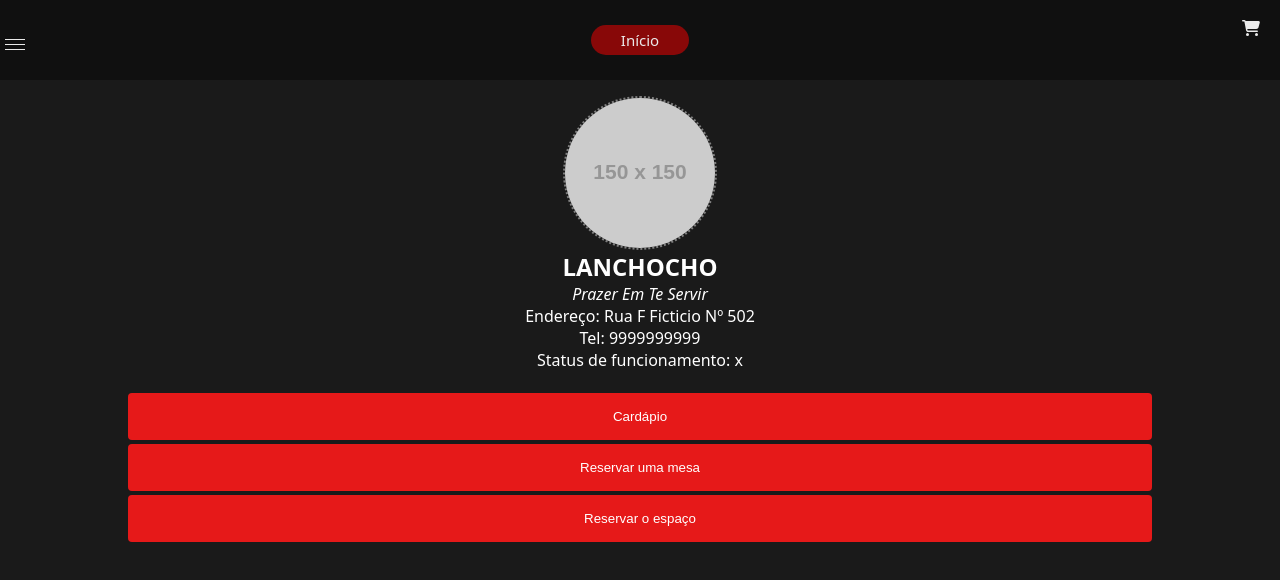
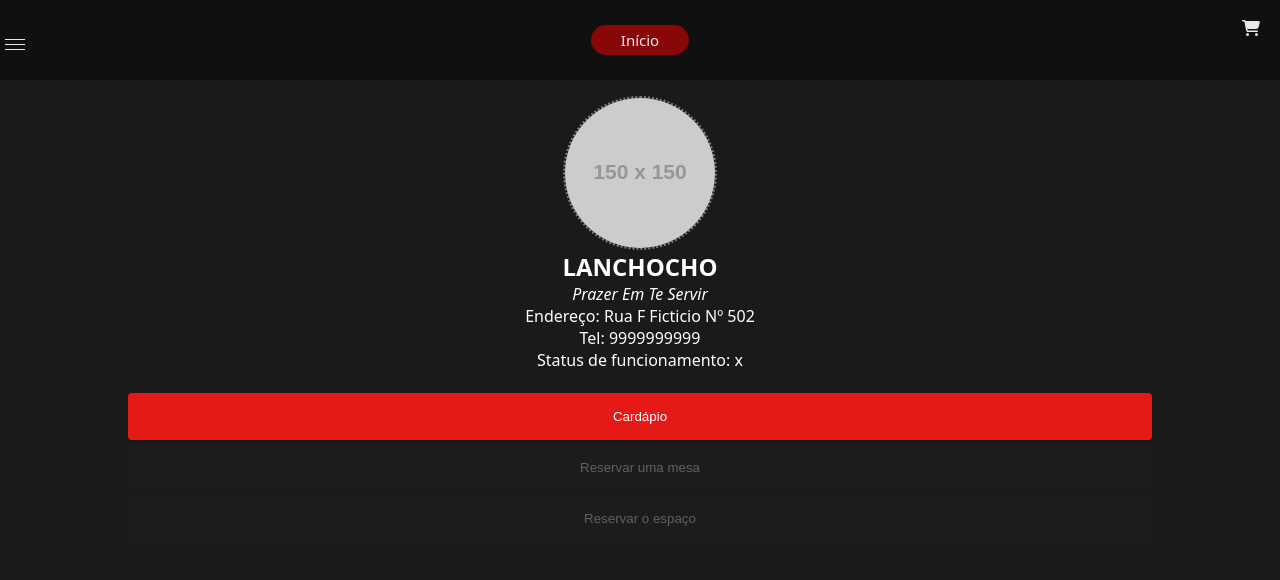
Before and after one commit to Gabriel-Aroucas/cardapio_digital, a Next.js app: page / in a window 1280 px wide. Shown: the top 580 px of the page. Built offline with nearby package versions, Linux system fonts and the light colour scheme.

Commit message:
feat: styles for pricipal page

```diff
--- a/src/app/Page/page.css
+++ b/src/app/Page/page.css
@@ -46,4 +46,8 @@ body {
   border: none;
   background-color: hsl(0, 80%, 50%);
   color: #fff;
+}
+.container .buttons :disabled {
+  background-color: hsl(0, 0%, 11%);
+  color: rgba(255, 255, 255, 0.3);
 }/*# sourceMappingURL=page.css.map */
--- a/src/app/Page/page.scss
+++ b/src/app/Page/page.scss
@@ -44,6 +44,12 @@ img{
         background-color: hsl(0, 80%, 50%) ;
         color:#fff;
 
+
     }
+    :disabled{
+        background-color: hsl(0, 0%, 11%);
+        color: rgb(255, 255, 255,0.3);
+    }
+
 }
 }
```
Also changed, not shown: 1 other file (tests, documents, lock files or other folders).
